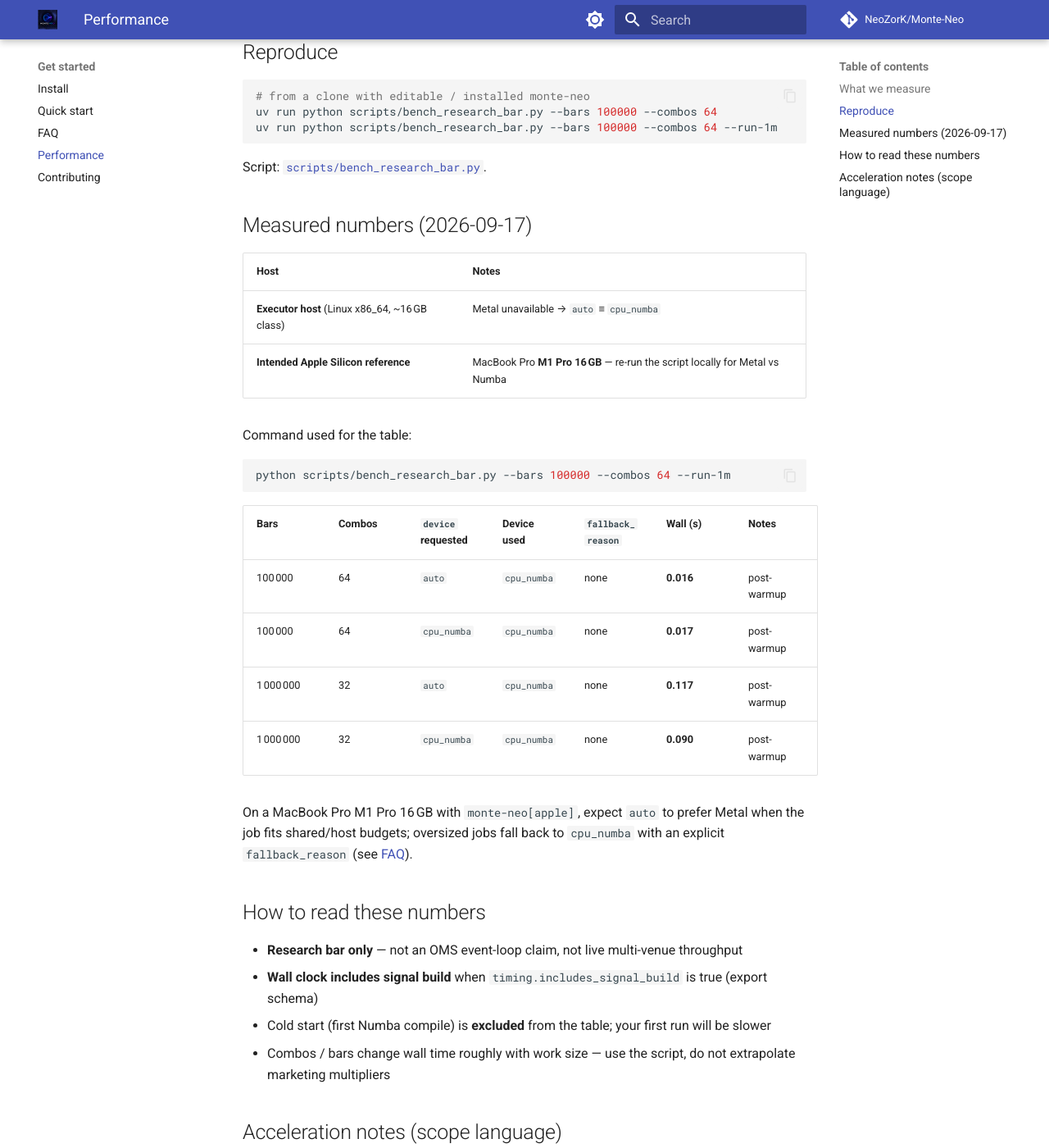
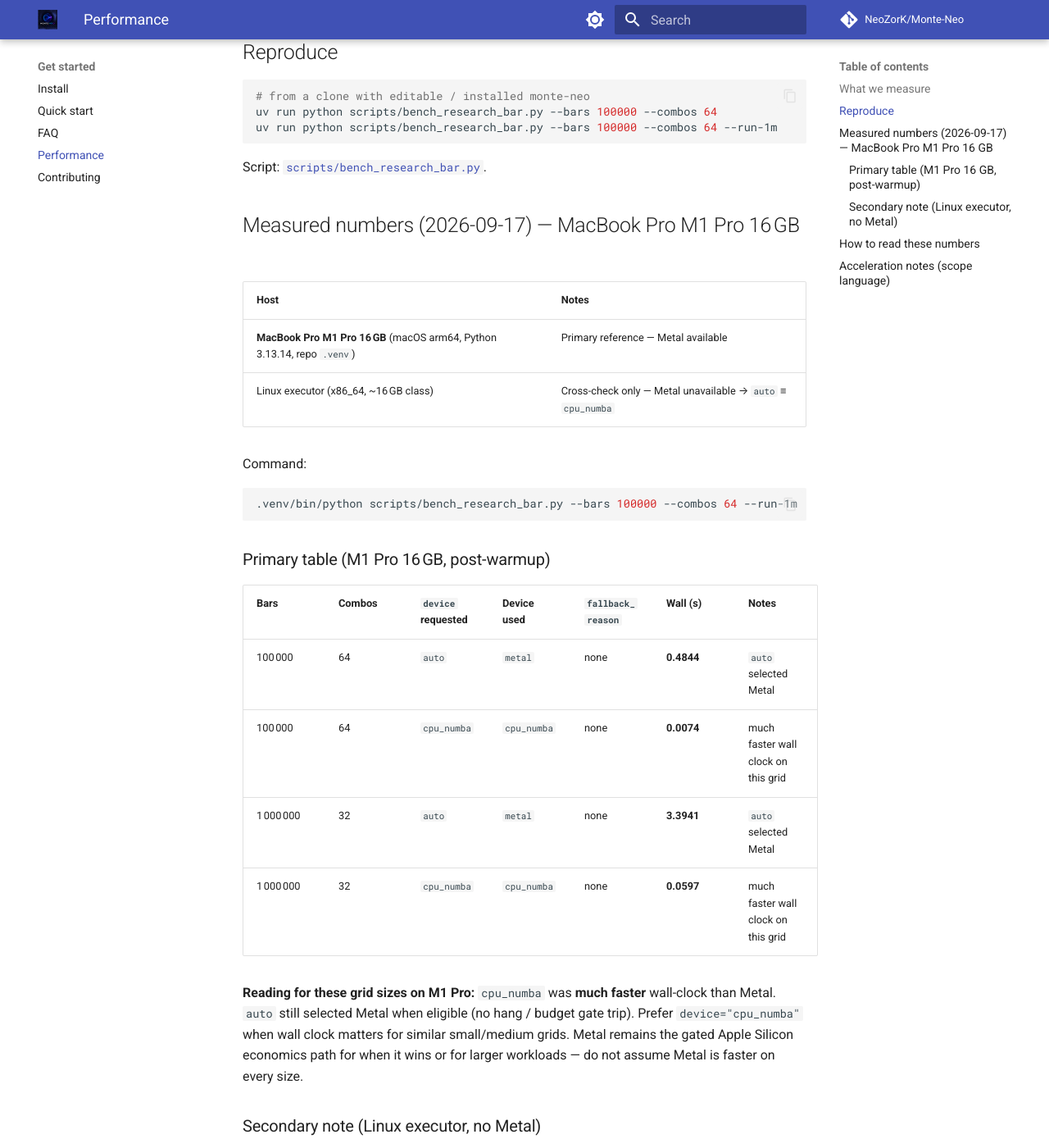
Before and after one commit to NeoZorK/Monte-Neo, an MkDocs documentation site: the page built from docs/development/performance.md, in a window 1280 px wide and 1400 px high, scrolled down 549 px. Shown: the whole window at 82% size. Built offline with MkDocs 1.6.1 and Material for MkDocs 9.7.7, drawn with Linux system fonts in a browser that asks for light colours; comment, search, counter and statistics services are not loaded; some of the changed text lies outside the part shown.

Commit message:
docs: v0.17.4 M1 Pro performance table + honest Metal vs Numba (#40)
Primary timings from MacBook Pro M1 Pro 16GB; cpu_numba faster wall clock on measured grids while auto still selected Metal when eligible.

````diff
--- a/docs/development/performance.md
+++ b/docs/development/performance.md
@@ -22,27 +22,33 @@ uv run python scripts/bench_research_bar.py --bars 100000 --combos 64 --run-1m
 
 Script: [`scripts/bench_research_bar.py`](https://github.com/NeoZorK/Monte-Neo/blob/main/scripts/bench_research_bar.py).
 
-## Measured numbers (2026-09-17)
+## Measured numbers (2026-09-17) — MacBook Pro M1 Pro 16 GB
 
 | Host | Notes |
 |------|--------|
-| **Executor host** (Linux x86_64, ~16 GB class) | Metal unavailable → `auto` ≡ `cpu_numba` |
-| **Intended Apple Silicon reference** | MacBook Pro **M1 Pro 16 GB** — re-run the script locally for Metal vs Numba |
+| **MacBook Pro M1 Pro 16 GB** (macOS arm64, Python 3.13.14, repo `.venv`) | Primary reference — Metal available |
+| Linux executor (x86_64, ~16 GB class) | Cross-check only — Metal unavailable → `auto` ≡ `cpu_numba` |
 
-Command used for the table:
+Command:
 
 ```bash
-python scripts/bench_research_bar.py --bars 100000 --combos 64 --run-1m
+.venv/bin/python scripts/bench_research_bar.py --bars 100000 --combos 64 --run-1m
 ```
+
+### Primary table (M1 Pro 16 GB, post-warmup)
 
 | Bars | Combos | `device` requested | Device used | `fallback_reason` | Wall (s) | Notes |
 |------|--------|--------------------|-------------|-------------------|----------|--------|
-| 100 000 | 64 | `auto` | `cpu_numba` | none | **0.016** | post-warmup |
-| 100 000 | 64 | `cpu_numba` | `cpu_numba` | none | **0.017** | post-warmup |
-| 1 000 000 | 32 | `auto` | `cpu_numba` | none | **0.117** | post-warmup |
-| 1 000 000 | 32 | `cpu_numba` | `cpu_numba` | none | **0.090** | post-warmup |
+| 100 000 | 64 | `auto` | `metal` | none | **0.4844** | `auto` selected Metal |
+| 100 000 | 64 | `cpu_numba` | `cpu_numba` | none | **0.0074** | much faster wall clock on this grid |
+| 1 000 000 | 32 | `auto` | `metal` | none | **3.3941** | `auto` selected Metal |
+| 1 000 000 | 32 | `cpu_numba` | `cpu_numba` | none | **0.0597** | much faster wall clock on this grid |
 
-On a MacBook Pro M1 Pro 16 GB with `monte-neo[apple]`, expect `auto` to prefer Metal when the job fits shared/host budgets; oversized jobs fall back to `cpu_numba` with an explicit `fallback_reason` (see [FAQ](../guides/FAQ.md)).
+**Reading for these grid sizes on M1 Pro:** `cpu_numba` was **much faster** wall-clock than Metal. `auto` still selected Metal when eligible (no hang / budget gate trip). Prefer `device="cpu_numba"` when wall clock matters for similar small/medium grids. Metal remains the gated Apple Silicon economics path for when it wins or for larger workloads — do not assume Metal is faster on every size.
+
+### Secondary note (Linux executor, no Metal)
+
+Earlier same-day run on a Linux host without Metal (`auto` ≡ `cpu_numba`): ~**0.016–0.117 s** post-warmup for the same 100k/64 and 1M/32 shapes. Useful only as a portable Numba cross-check — not an Apple Silicon claim.
 
 ## How to read these numbers
 
@@ -50,11 +56,12 @@ On a MacBook Pro M1 Pro 16 GB with `monte-neo[apple]`, expect `auto` to prefer
 - **Wall clock includes signal build** when `timing.includes_signal_build` is true (export schema)
 - Cold start (first Numba compile) is **excluded** from the table; your first run will be slower
 - Combos / bars change wall time roughly with work size — use the script, do not extrapolate marketing multipliers
+- On oversized Metal jobs, expect fallback to `cpu_numba` with an explicit `fallback_reason` (see [FAQ](../guides/FAQ.md))
 
 ## Acceleration notes (scope language)
 
-1. **Numba** — default portable research-bar path (`cpu_numba`)
-2. **Metal economics** — Apple Silicon path when eligible; gated for 16 GB-class hosts
+1. **Numba** — default portable research-bar path (`cpu_numba`); often best wall clock on small/medium M1 Pro grids (see table)
+2. **Metal economics** — Apple Silicon path when eligible; gated for 16 GB-class hosts; `auto` may pick it even when Numba is faster on small grids
 3. **Memory planner** — `plan_research_bytes` soft budgets / tile hints
 4. **No-hang gate** — oversized Metal jobs fall back instead of unbounded GPU wait
 
--- a/src/monte_neo/_version.py
+++ b/src/monte_neo/_version.py
@@ -1,4 +1,4 @@
 # Single source of truth for the project version.
 # Pattern: v0.0.1 -> v0.0.2 -> ... (leading "v" required for git tags / Releases).
 # Hatch strips the leading "v" for the PyPI/PEP 440 distribution version.
-__version__ = "v0.17.3"
+__version__ = "v0.17.4"
````
Also changed, not shown: README.md (+1 -1 lines), docs/INDEX.md (+4 -4 lines), docs/guides/FAQ.md (+2 -2 lines), docs/project/CHANGELOG.md (+10 -0 lines), docs/project/ROADMAP.md (+5 -1 lines), docs/setup/installation.md (+2 -2 lines).
